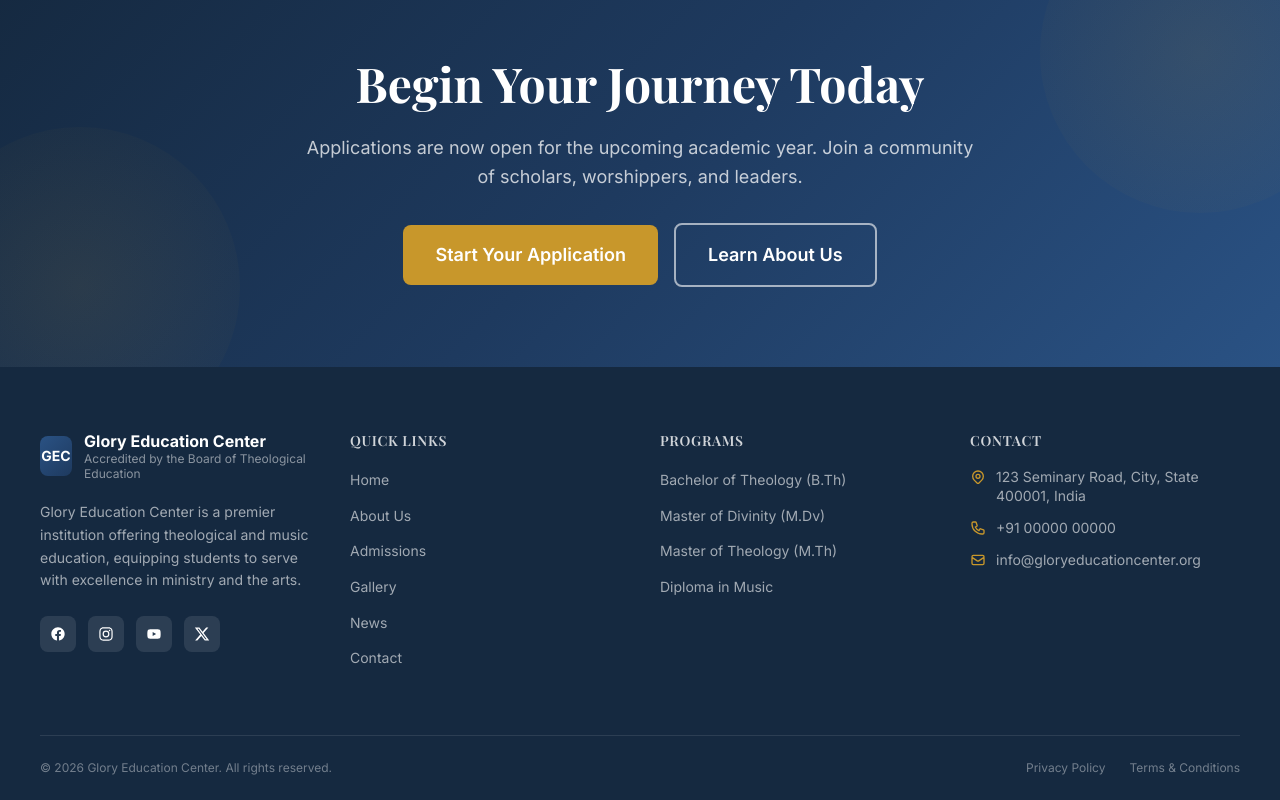
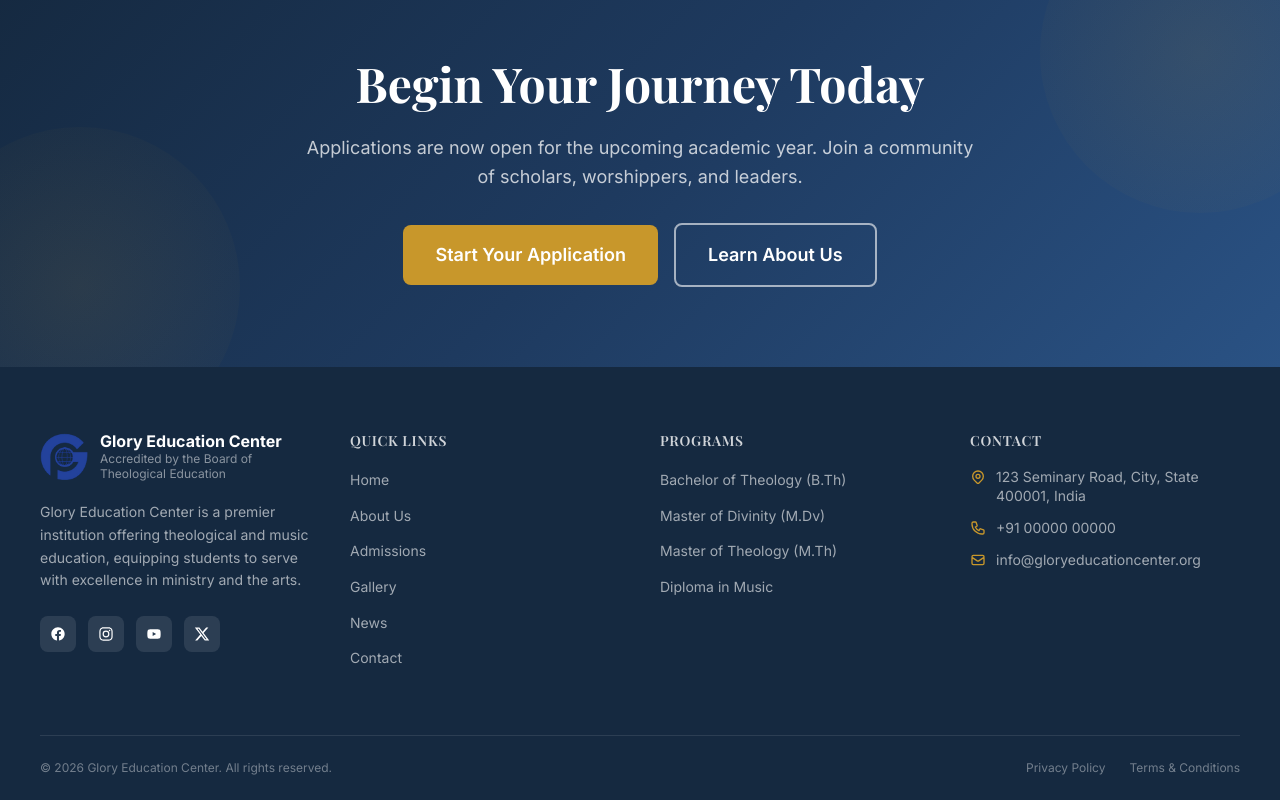
Before and after one commit to adityasingh0405/GEC, a React (Vite) app: page / in a window 1280 px wide. Shown: the part 5262-6062 px from the top of the page. Built offline with nearby package versions, Linux system fonts and the light colour scheme.

Commit message:
logo on footer

```diff
--- a/src/components/Footer/Footer.jsx
+++ b/src/components/Footer/Footer.jsx
@@ -1,5 +1,6 @@
 import { Link } from 'react-router-dom'
 import Container from '@components/common/Container'
+import logo from '../../assets/logo.png'
 import {
   FacebookIcon, InstagramIcon, YoutubeIcon, TwitterIcon,
   MapPinIcon, PhoneIcon, MailIcon
@@ -47,11 +48,12 @@ export default function Footer() {
               className="flex items-center gap-3 mb-5 focus-visible:ring-2 focus-visible:ring-[#C8972B] rounded"
               aria-label="Glory Education Center — Home"
             >
-              <div
-                className="w-10 h-10 rounded-lg flex items-center justify-center text-white text-sm font-bold"
-                style={{ background: 'linear-gradient(135deg, #2A5284 0%, #1E3A5F 100%)' }}
-              >
-                GEC
+              <div className="w-12 h-12 flex items-center justify-center shrink-0">
+                <img
+                  src={logo}
+                  alt="Glory Education Center Logo"
+                  className="w-full h-full object-contain"
+                />
               </div>
               <div>
                 <span className="block text-base font-bold leading-tight">Glory Education Center</span>
```
